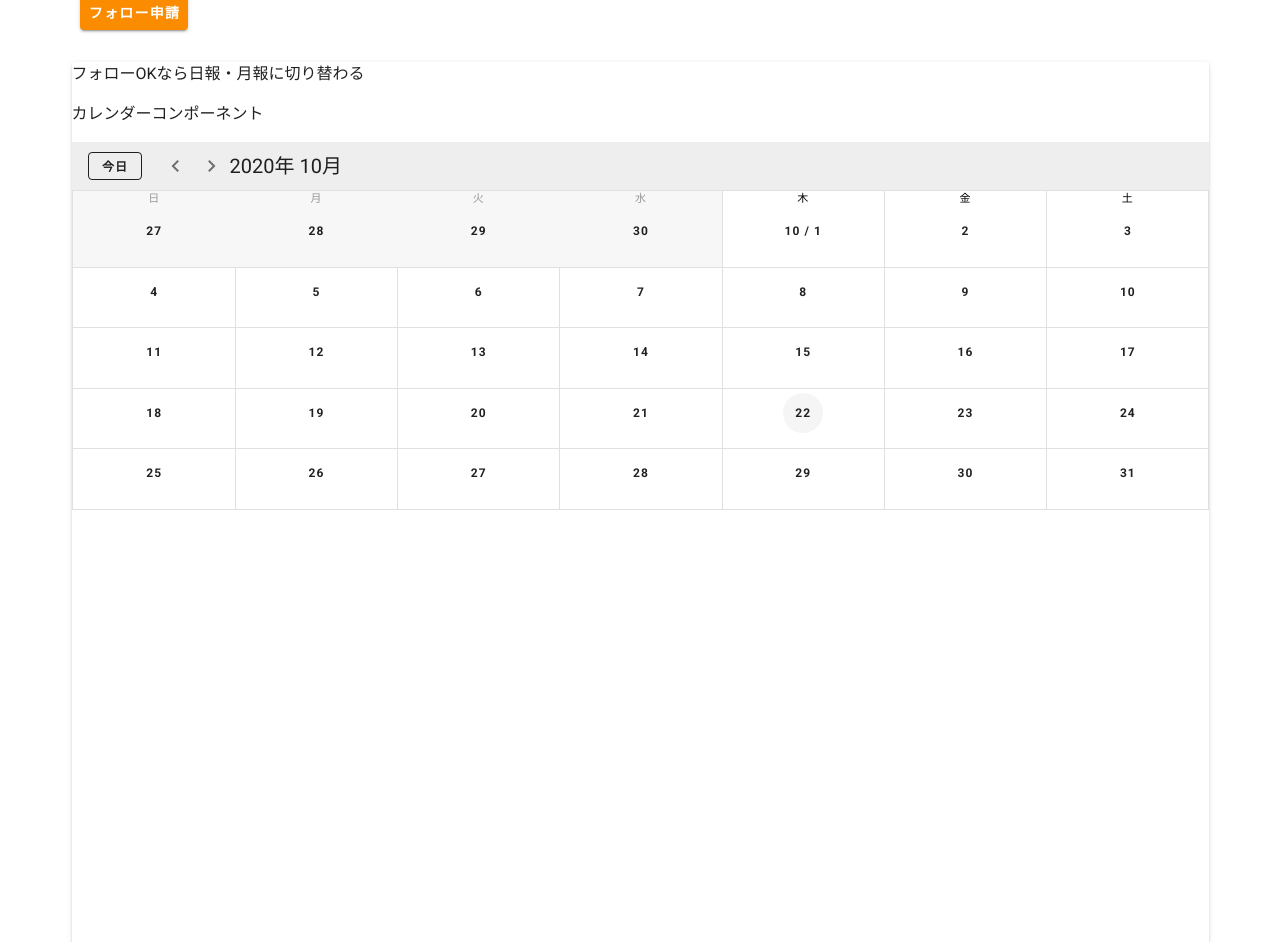
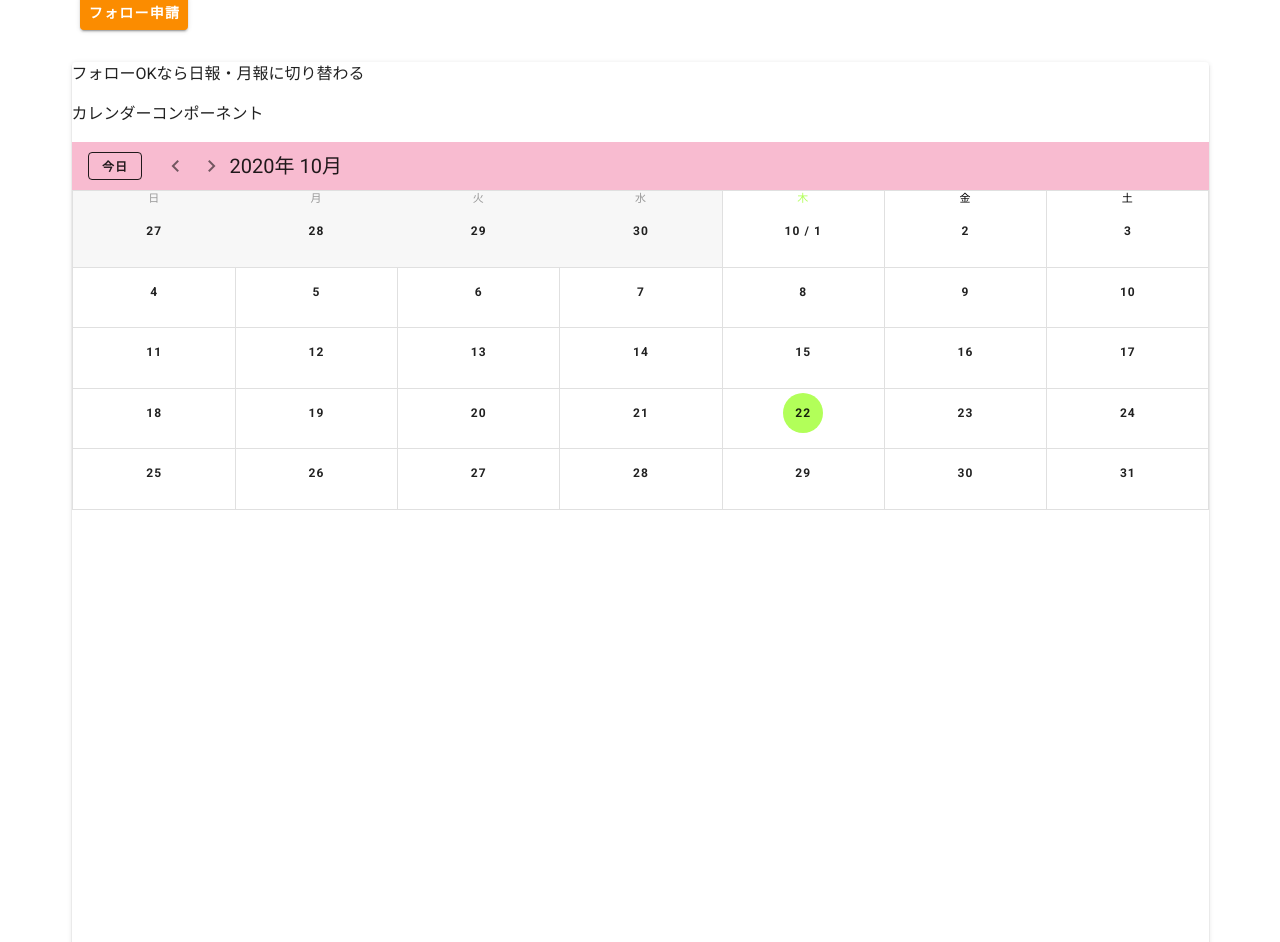
Before and after one commit to salt877/nyokki, a Vue app: page /userpage in a window 1280 px wide. Shown: the part 916-1858 px from the top of the page. Built offline with nearby package versions, Linux system fonts and the light colour scheme.

Commit message:
フラワーコンポーネント追記

```diff
--- a/src/components/CalendarComponent.vue
+++ b/src/components/CalendarComponent.vue
@@ -2,7 +2,7 @@
 
     <v-app height="40vh">
 
-    <v-sheet tile height="6vh" color="grey lighten-3" class="d-flex align-center">
+    <v-sheet tile height="6vh" color="pink lighten-4" class="d-flex align-center">
       <v-btn outlined small class="ma-4" @click="setToday">
         今日
       </v-btn>
@@ -26,6 +26,7 @@
         @change="getEvents"
         @click:event="showEvent"
         @click:date="viewDay"
+        color="light-green accent-2"
       ></v-calendar>
     </v-sheet>
     </v-app>
```
Also changed, not shown: src/components/NyokkiFlower.vue (+11 -0 lines).
